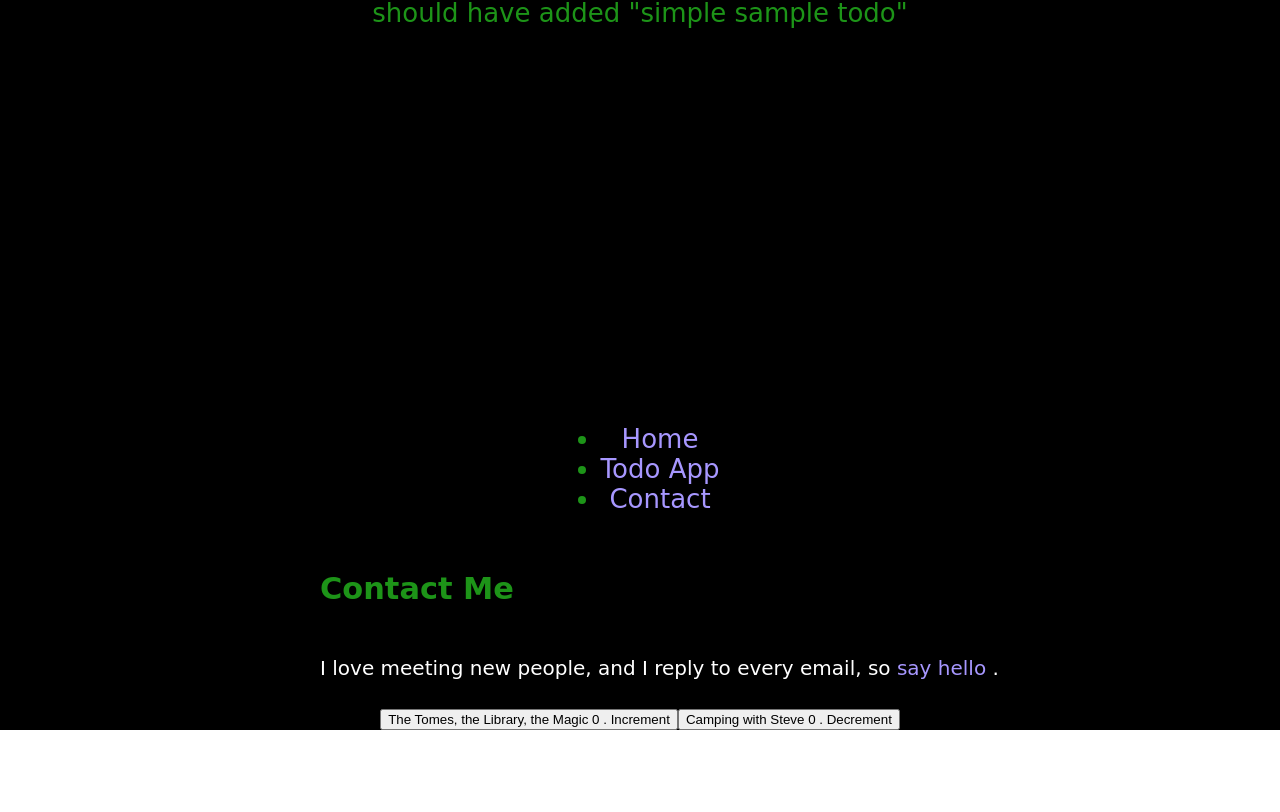
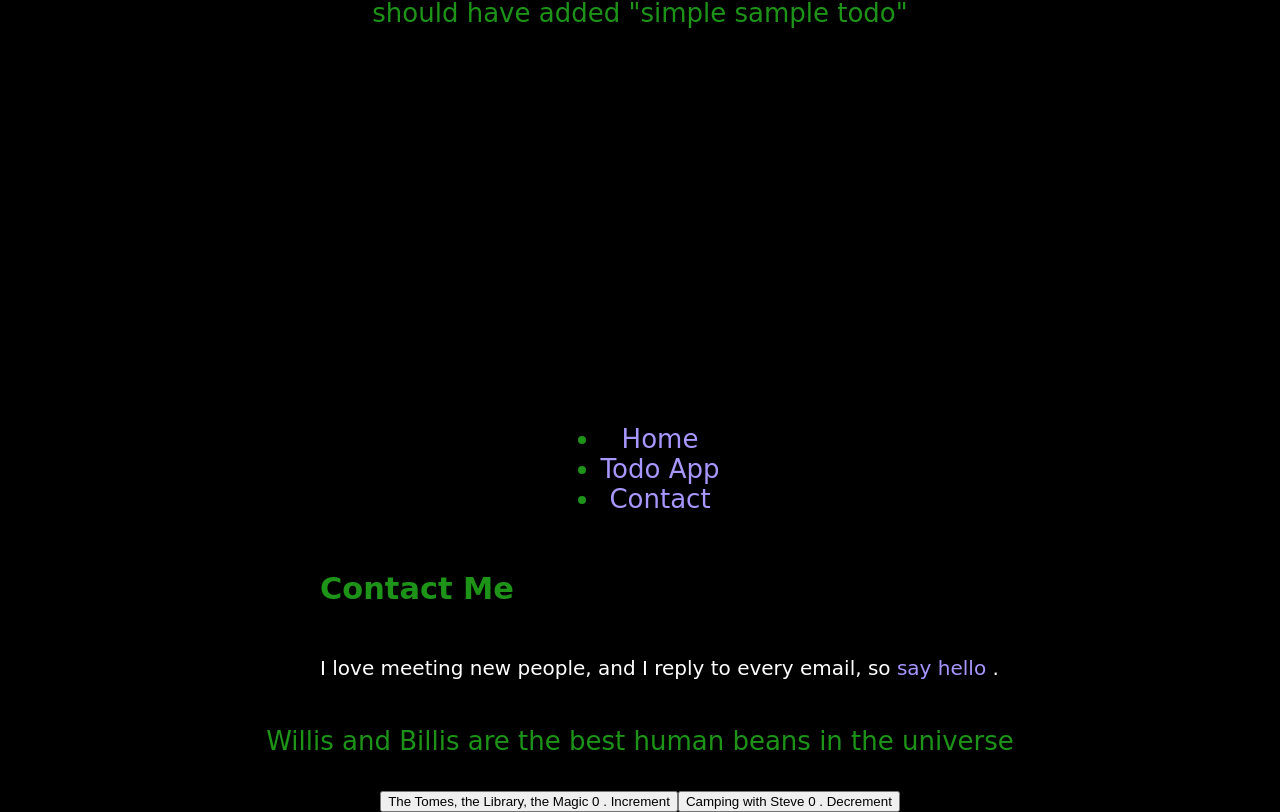
Before and after one commit to aelishRollo/personal-site, a React (Create React App) app: page / in a window 1280 px wide. Shown: the part 755-1567 px from the top of the page. Before the commit the page ends 1485 px from the top, so only its background shows below. Built offline with nearby package versions, Linux system fonts and the light colour scheme; no server answers.

Commit message:
Stable commit

```diff
--- a/src/components/Homepage.jsx
+++ b/src/components/Homepage.jsx
@@ -28,6 +28,7 @@ export default function HomePage() {
         <p className='App-paragraph'>
         I love meeting new people, and I reply to every email, so <Link to="/Contact"> say hello </Link>.
         </p>
+        <p>Willis and Billis are the best human beans in the universe</p>
         <Counter />
 
       </header>
--- a/src/components/Todo.tsx
+++ b/src/components/Todo.tsx
@@ -6,11 +6,11 @@ import ViewTodoList from './ViewTodoList';
 import TableControls from './TableControls';
 
 
-type TodoType = {   //will be deleted soon
+type TodoType = {
     id: number;
     name: string;
-    urgent: boolean;
-    important: boolean;
+    urgent: boolean | null;
+    important: boolean | null;
 };
 
 
```
